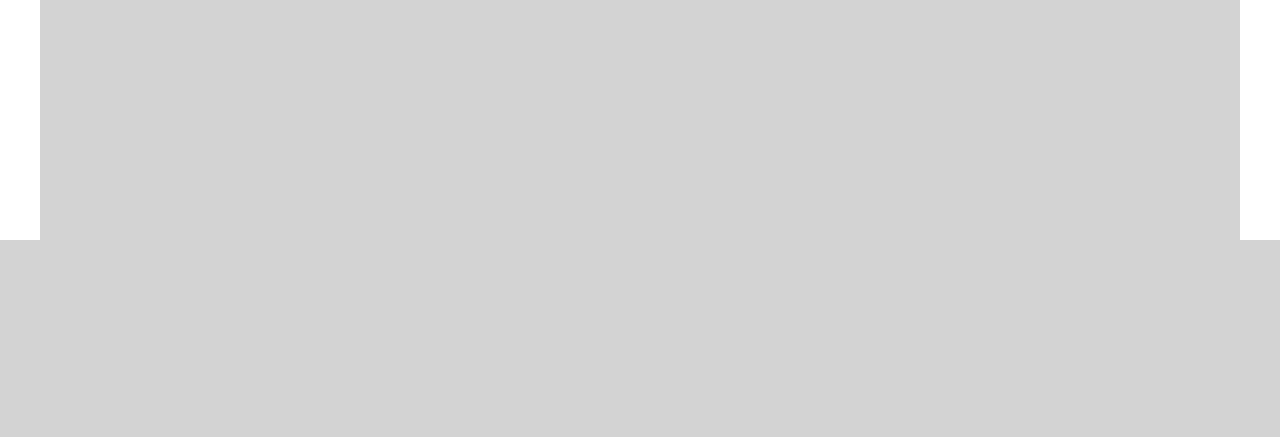
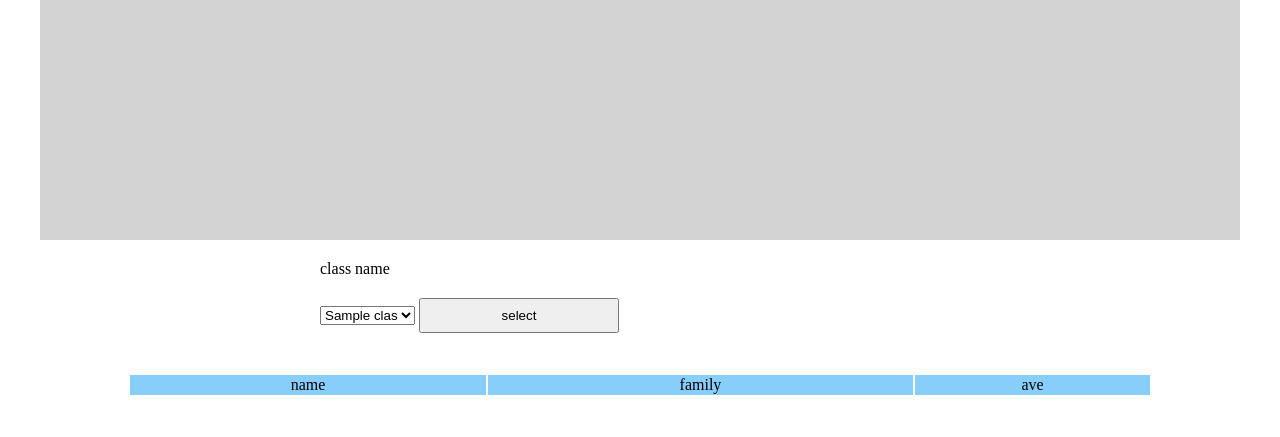
Before and after one commit to iliyastorm/last-workout, a PHP site: page / in a window 1280 px wide. Shown: the part 660-1097 px from the top of the page. Before the commit the page ends 900 px from the top, so only its background shows below. Run offline with PHP 8.4, Linux system fonts and the light colour scheme; tables that the repository leaves empty or names only in its code hold one stand-in row (values such as "Sample post").

Commit message:
دو صفحه اخر
نوشتن کد های مربوط به دو صفحه اخر و اتمام

```diff
--- a/index.php
+++ b/index.php
@@ -15,7 +15,8 @@ if (isset($_POST['submit1'])) {
 
     $classid = $_POST['txt_classid'];
     $classname = $_POST['txt_class'];
-    $ins_sql = " INSERT INTO class(class_id,class_name)  VALUES ('$classid','$classname')";
+    $ins_sql = " INSERT INTO class(class_id,class_name)
+  VALUES ('$classid','$classname')";
     $ins_sql_pre = $db->prepare($ins_sql);
     $ins_sql_pre->execute();
 }
@@ -27,7 +28,8 @@ if (isset($_POST['submit2'])) {
     $stud_name = $_POST['stud_name'];
     $stud_family = $_POST['stud_family'];
     $stud_ave = $_POST['stud_ave'];
-    $ins_sql = "INSERT INTO student(stud_id,class_id,name,family,ave)  VALUES ($stud_id,'$classid','$stud_name','$stud_family','$stud_ave')";
+    $ins_sql = "INSERT INTO student(stud_id,class_id,name,family,ave)
+ VALUES ($stud_id,$classid,$stud_name,$stud_family,$stud_ave)";
     $ins_sql_pre = $db->prepare($ins_sql);
     $ins_sql_pre->execute();
 }
@@ -135,5 +137,67 @@ if (isset($_POST['submit2'])) {
         </div>
     </div>
 </div>
+
+<div id="show_list">
+    <form method="post">
+        <label>class name</label><br/>
+        <select name="select1" id="select1">
+            <?php
+            include "connection.php";
+            $sql_option = " SELECT * FROM class";
+            $sql_option_pre = $db->prepare($sql_option);
+            $sql_option_pre->execute();
+            while ($rows = $sql_option_pre->fetch(PDO::FETCH_ASSOC)) {
+                echo "<option value='" . $rows['class_id'] . "'>" . $rows['class_name'] . "</option>";
+            }
+            ?>
+        </select>
+
+        <input type="submit" name="sub" value="select">
+
+    </form>
+    <table>
+
+        <tr>
+
+            <td> name</td>
+            <td> family</td>
+            <td> ave</td>
+
+        </tr>
+
+        <?php
+        include "connection.php";
+
+        if (isset($_POST['sub'])) {
+
+            echo "<script>alert('ok');</script>";
+            $id = $_POST['select1'];
+            $sql_show = "select * FROM student WHERE class_id=" . $id;
+            $sql_show_pre = $db->prepare($sql_show);
+            $sql_show_pre->execute();
+            while ($row = $sql_show_pre->fetch(PDO::FETCH_ASSOC)) {
+
+                echo '
+                 <tr>
+
+     <td>' . $row['name'] . '</td>
+
+      <td>' . $row['family'] . '</td>
+
+    <td>' . $row['ave'] . '</td>
+
+    </tr>
+                ';
+
+            }
+        }
+        ?>
+    </table>
+</div>
 </body>
 </html>
+
+
+</body>
+</html>
```
